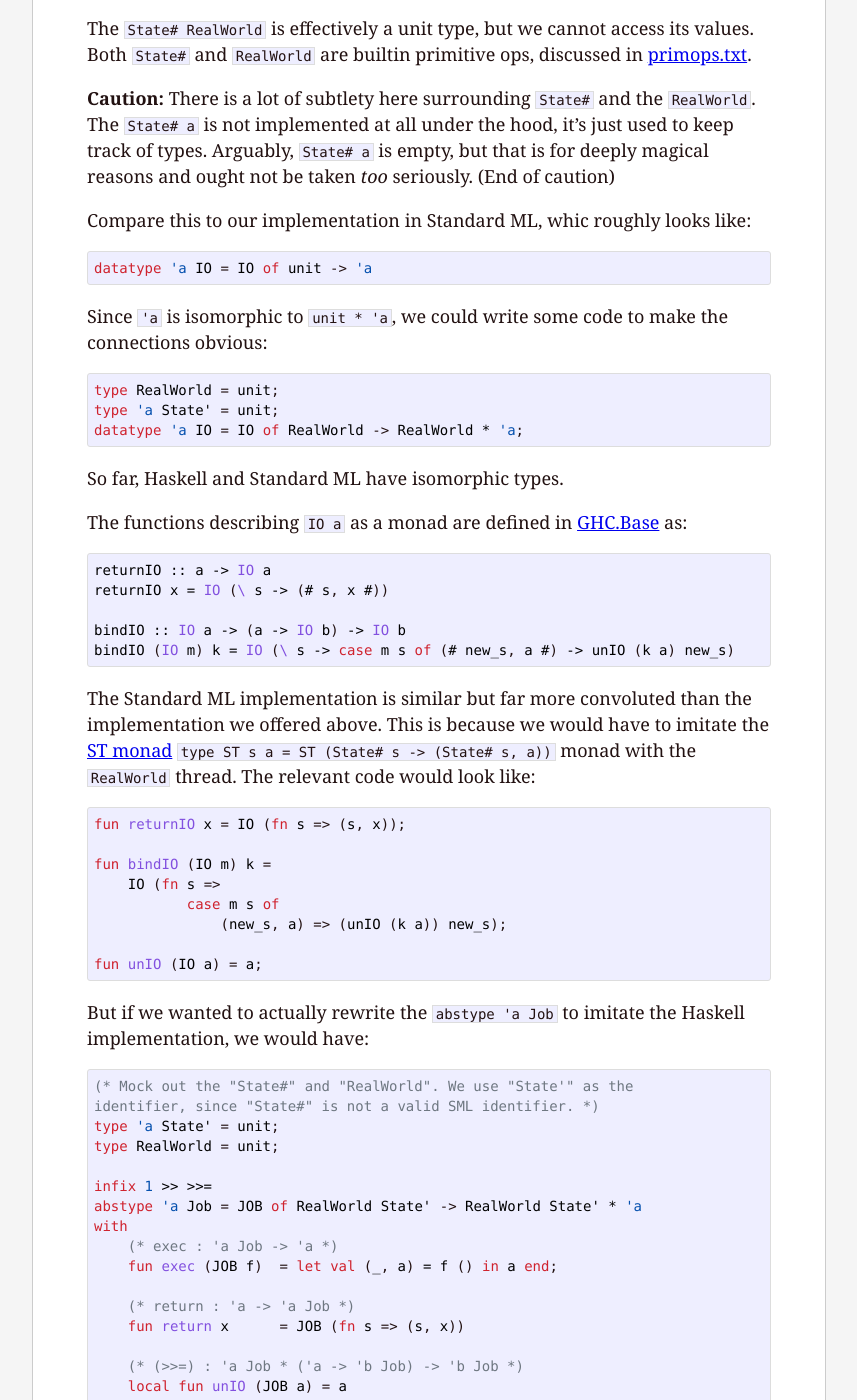
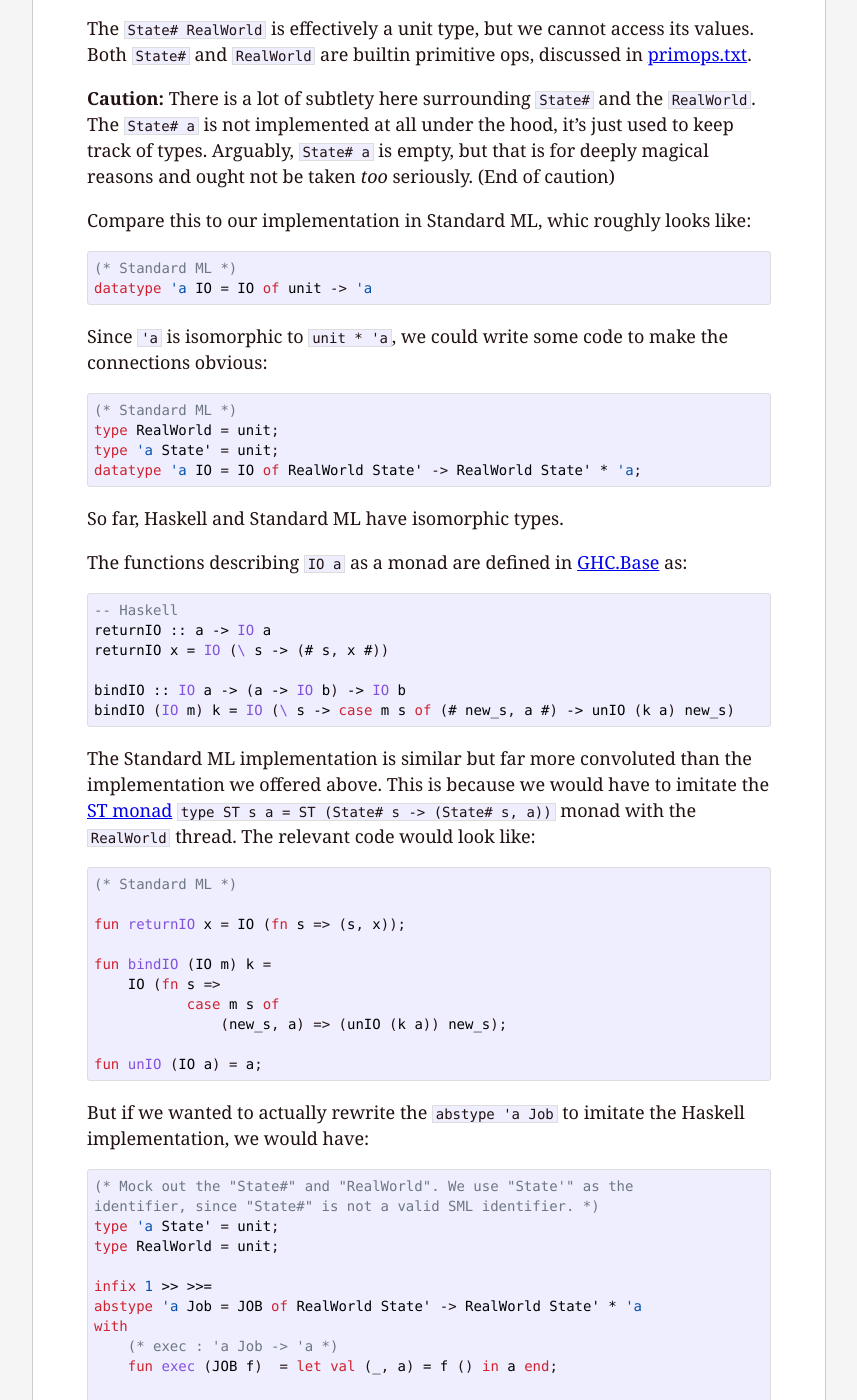
Before and after one commit to pqnelson/pqnelson.github.com, a Jekyll site: the page built from _posts/2021-07-29-monadic-io-in-ml.md, in a window 1280 px wide and 1400 px high, scrolled down 3880 px. Shown: the whole window, without its empty margins (211-1068 px from the left). Built offline with Jekyll 4.4.1, drawn with Linux system fonts in a browser that asks for light colours.

Commit message:
[minor] Clarified language of snippets when switching back-and-forth

````diff
--- a/_posts/2021-07-29-monadic-io-in-ml.md
+++ b/_posts/2021-07-29-monadic-io-in-ml.md
@@ -204,14 +204,16 @@ _too_ seriously. (End of caution)
 Compare this to our implementation in Standard ML, whic roughly looks
 like:
 ```sml
+(* Standard ML *)
 datatype 'a IO = IO of unit -> 'a
 ```
 Since `'a` is isomorphic to `unit * 'a`, we could write some code to
 make the connections obvious:
 ```sml
+(* Standard ML *)
 type RealWorld = unit;
 type 'a State' = unit;
-datatype 'a IO = IO of RealWorld -> RealWorld * 'a;
+datatype 'a IO = IO of RealWorld State' -> RealWorld State' * 'a;
 ```
 So far, Haskell and Standard ML have isomorphic types.
 
@@ -219,6 +221,7 @@ The functions describing `IO a` as a monad are defined in [GHC.Base](https://git
 as:
 
 ```haskell
+-- Haskell
 returnIO :: a -> IO a
 returnIO x = IO (\ s -> (# s, x #))
 
@@ -232,6 +235,8 @@ imitate the [ST monad](https://github.com/ghc/ghc/blob/541aedcd9023445b8e914d595
 the `RealWorld` thread. The relevant code would look like:
 
 ```sml
+(* Standard ML *)
+
 fun returnIO x = IO (fn s => (s, x));
 
 fun bindIO (IO m) k =
````
